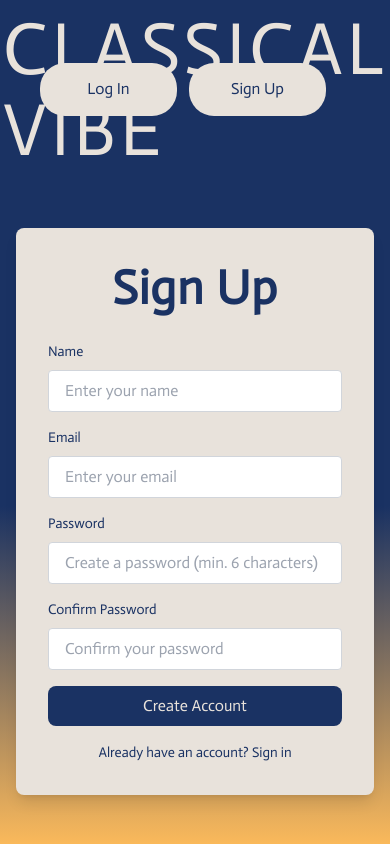
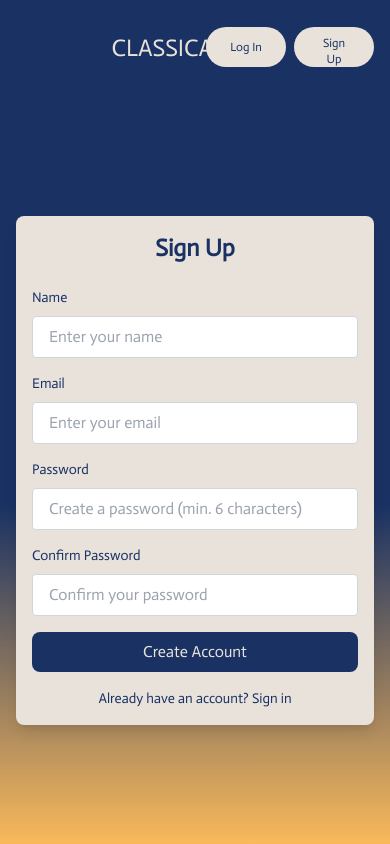
Before and after one commit to cameronelow/classical_music_recommender, a Next.js app in the folder frontend/: page /signup in a window 390 px wide. Built offline with nearby package versions, Linux system fonts and the light colour scheme; no server answers.

Commit message:
Making the app mobile-friendly

```diff
--- a/frontend/app/profile/edit/page.tsx
+++ b/frontend/app/profile/edit/page.tsx
@@ -80,11 +80,12 @@ export default function EditProfilePage() {
       <div className="flex-1 flex items-center justify-center px-4 py-12">
         <div className="w-full max-w-2xl space-y-6">
           <Card>
-            <div className="flex items-center justify-between mb-6">
-              <h1 className="text-3xl font-bold text-dark-blue">Edit Profile</h1>
+            <div className="flex flex-col sm:flex-row sm:items-center sm:justify-between gap-4 mb-6">
+              <h1 className="text-2xl sm:text-3xl font-bold text-dark-blue">Edit Profile</h1>
               <Button
                 variant="secondary"
                 onClick={() => router.push('/profile')}
+                className="w-full sm:w-auto"
               >
                 Back to Profile
               </Button>
--- a/frontend/app/profile/page.tsx
+++ b/frontend/app/profile/page.tsx
@@ -28,7 +28,7 @@ export default function ProfilePage() {
 
       <main className="flex-1 flex items-center justify-center px-4">
         <Card className="w-full max-w-md">
-          <h1 className="text-display font-bold text-dark-blue mb-8 text-center">
+          <h1 className="text-2xl sm:text-3xl md:text-display font-bold text-dark-blue mb-8 text-center">
             Hi, {user?.name || 'there'}!
           </h1>
 
--- a/frontend/app/recommend/page.tsx
+++ b/frontend/app/recommend/page.tsx
@@ -130,10 +130,10 @@ function RecommendContent() {
 
       <main className="flex-1 flex items-center justify-center px-4">
         <Card className="w-full max-w-2xl text-center">
-          <h1 className="text-display font-bold text-dark-blue mb-2">
+          <h1 className="text-xl sm:text-2xl md:text-display font-bold text-dark-blue mb-2">
             {recommendation.title}
           </h1>
-          <h2 className="text-heading-xl text-dark-blue mb-6">
+          <h2 className="text-lg sm:text-xl md:text-heading-xl text-dark-blue mb-6">
             by {recommendation.composer}
           </h2>
 
--- a/frontend/app/share/page.tsx
+++ b/frontend/app/share/page.tsx
@@ -90,7 +90,7 @@ function ShareContent() {
             </p>
           </div>
 
-          <div className="grid grid-cols-5 gap-3 mb-8">
+          <div className="grid grid-cols-3 sm:grid-cols-5 gap-2 sm:gap-3 mb-8">
             <button
               onClick={() => handleShare('twitter')}
               className="aspect-square bg-dark-blue rounded-lg hover:opacity-80 transition-opacity flex items-center justify-center"
--- a/frontend/app/signup/page.tsx
+++ b/frontend/app/signup/page.tsx
@@ -72,12 +72,12 @@ function SignUpForm() {
 
   return (
     <div className="min-h-screen flex flex-col">
-      <header className="w-full py-2 px-16">
+      <header className="w-full py-2 px-4 sm:px-8 md:px-16">
         <div className="w-full flex justify-center items-center relative min-h-header">
-          <Link href="/" className="text-light-cream text-hero transition-opacity hover:opacity-90">
+          <Link href="/" className="text-light-cream text-2xl sm:text-4xl md:text-hero transition-opacity hover:opacity-90 text-center">
             CLASSICAL VIBE
           </Link>
-          <div className="flex gap-3 absolute right-0">
+          <div className="flex gap-2 sm:gap-3 absolute right-0">
             <Link href="/login">
               <Button variant="header">Log In</Button>
             </Link>
@@ -90,7 +90,7 @@ function SignUpForm() {
 
       <main id="main-content" className="flex-1 flex items-center justify-center px-4">
         <Card className="w-full max-w-md">
-          <h1 className="text-display font-bold text-dark-blue mb-6 text-center">
+          <h1 className="text-2xl sm:text-3xl md:text-display font-bold text-dark-blue mb-6 text-center">
             Sign Up
           </h1>
 
--- a/frontend/components/Header.tsx
+++ b/frontend/components/Header.tsx
@@ -28,17 +28,17 @@ export default function Header() {
   }
 
   return (
-    <header className="w-full py-4 px-16 relative z-10">
+    <header className="w-full py-4 px-4 sm:px-8 md:px-16 relative z-10">
       <div className="w-full flex justify-center items-center relative min-h-header">
         <Link
           href="/"
-          className="text-light-cream text-hero transition-opacity hover:opacity-90"
+          className="text-light-cream text-2xl sm:text-4xl md:text-hero transition-opacity hover:opacity-90 text-center"
           aria-label="Classical Vibe - Home"
         >
           CLASSICAL VIBE
         </Link>
 
-        <div className="flex gap-3 absolute right-0">
+        <div className="flex gap-2 sm:gap-3 absolute right-0">
           {mounted && isAuthenticated ? (
             <>
               <Link href="/profile">
--- a/frontend/components/LandingPage.tsx
+++ b/frontend/components/LandingPage.tsx
@@ -31,7 +31,7 @@ export default function LandingPage() {
 
       <main id="main-content" className="flex-1 flex flex-col items-center justify-center px-4">
         <div className="flex flex-col items-center text-center max-w-xl w-full">
-          <h1 className="text-light-cream text-hero mb-12 whitespace-nowrap">
+          <h1 className="text-light-cream text-3xl sm:text-5xl md:text-hero mb-8 sm:mb-12">
             What&apos;s your vibe today?
           </h1>
 
--- a/frontend/components/ui/Button.tsx
+++ b/frontend/components/ui/Button.tsx
@@ -11,14 +11,14 @@ export default function Button({
   className = '',
   ...props
 }: ButtonProps) {
-  const baseStyles = 'px-6 py-2 rounded-button font-medium transition-all duration-200 hover:scale-105 disabled:opacity-60 disabled:cursor-not-allowed disabled:hover:scale-100'
+  const baseStyles = 'px-6 py-2 rounded-button font-medium transition-all duration-200 hover:scale-105 active:scale-95 disabled:opacity-60 disabled:cursor-not-allowed disabled:hover:scale-100'
 
   const variantStyles = {
     primary: 'bg-light-cream text-dark-blue hover:bg-opacity-90',
     secondary: 'bg-transparent border-2 border-light-cream text-light-cream hover:bg-light-cream hover:bg-opacity-10',
     dark: 'bg-dark-blue text-light-cream hover:bg-opacity-90',
-    header: 'bg-light-cream text-dark-blue hover:bg-opacity-90 w-button-header h-button-header rounded-button-lg',
-    landing: 'bg-button-dark text-light-cream hover:bg-opacity-90 w-button-landing h-button-landing text-heading-lg',
+    header: 'bg-light-cream text-dark-blue hover:bg-opacity-90 w-20 sm:w-28 md:w-button-header h-10 sm:h-12 md:h-button-header rounded-button-lg text-xs sm:text-sm md:text-base',
+    landing: 'bg-button-dark text-light-cream hover:bg-opacity-90 w-full sm:w-button-landing h-12 sm:h-button-landing text-base sm:text-lg md:text-heading-lg',
   }
 
   return (
--- a/frontend/components/ui/Card.tsx
+++ b/frontend/components/ui/Card.tsx
@@ -7,7 +7,7 @@ interface CardProps {
 
 export default function Card({ children, className = '' }: CardProps) {
   return (
-    <div className={`bg-light-cream rounded-lg shadow-lg p-8 ${className}`}>
+    <div className={`bg-light-cream rounded-lg shadow-lg p-4 sm:p-6 md:p-8 ${className}`}>
       {children}
     </div>
   )
--- a/frontend/tailwind.config.ts
+++ b/frontend/tailwind.config.ts
@@ -18,15 +18,18 @@ const config: Config = {
         sans: ['Actor', 'sans-serif'],
       },
       fontSize: {
-        // Typography scale
-        'hero': ['4.625rem', { lineHeight: '1.1', letterSpacing: '0.05em' }], // 74px
-        'display': ['3rem', { lineHeight: '1.2', letterSpacing: '0.02em' }], // 48px
+        // Typography scale with responsive defaults
+        'hero': ['4.625rem', { lineHeight: '1.1', letterSpacing: '0.05em' }], // 74px (desktop)
+        'display': ['3rem', { lineHeight: '1.2', letterSpacing: '0.02em' }], // 48px (desktop)
         'heading-xl': ['2rem', { lineHeight: '1.3' }], // 32px
         'heading-lg': ['1.5rem', { lineHeight: '1.4' }], // 24px
         'heading-md': ['1.25rem', { lineHeight: '1.4' }], // 20px
         'body-lg': ['1.125rem', { lineHeight: '1.5' }], // 18px
         'body': ['1rem', { lineHeight: '1.5' }], // 16px
         'body-sm': ['0.875rem', { lineHeight: '1.5' }], // 14px
+        // Mobile-optimized sizes
+        'hero-mobile': ['2.5rem', { lineHeight: '1.1', letterSpacing: '0.05em' }], // 40px
+        'display-mobile': ['2rem', { lineHeight: '1.2', letterSpacing: '0.02em' }], // 32px
       },
       spacing: {
         // Consistent spacing scale
```
Also changed, not shown: frontend/app/login/page.tsx (+4 -4 lines), frontend/app/saved/page.tsx (+5 -5 lines).
